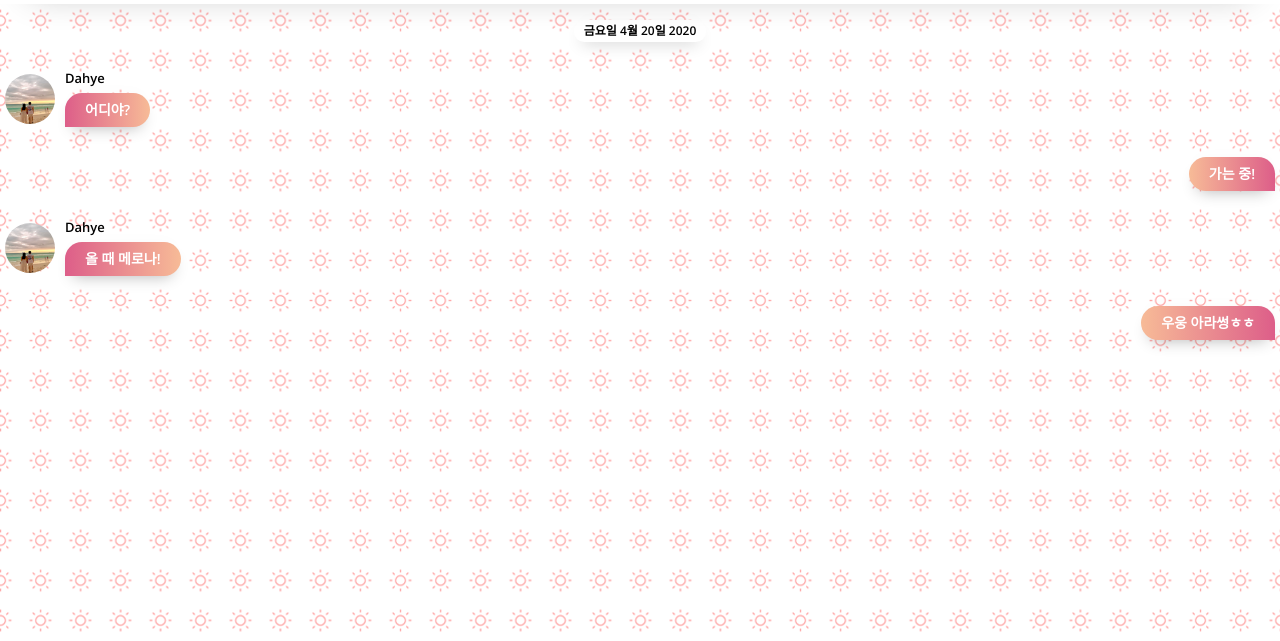
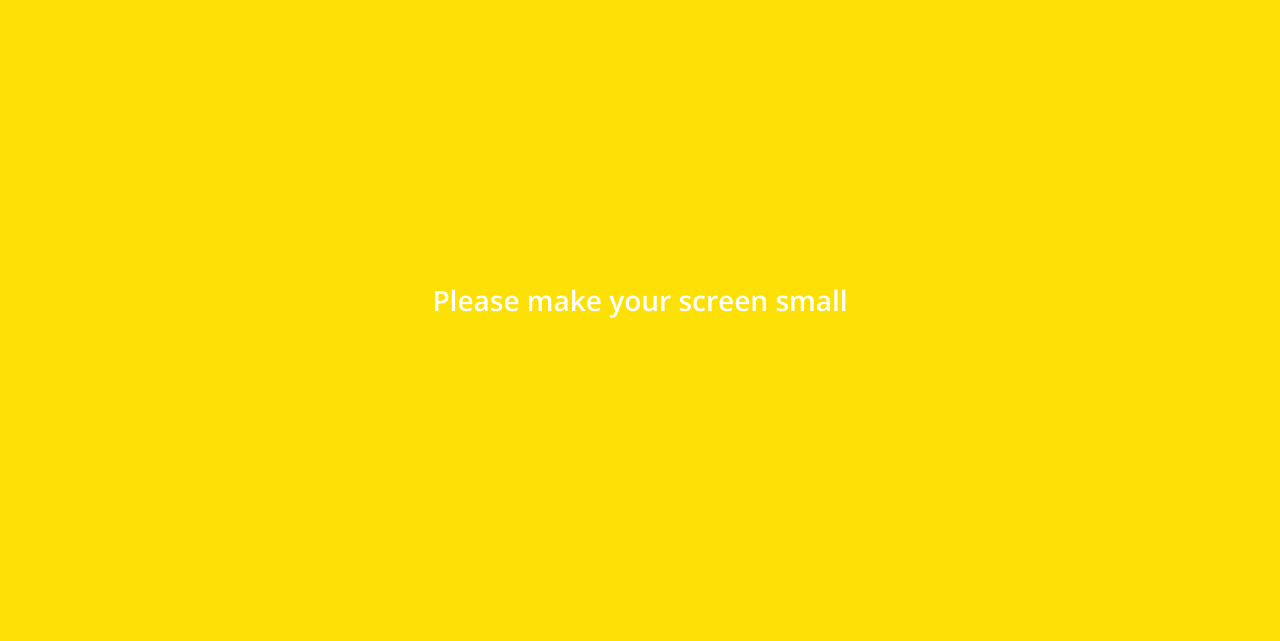
Before and after one commit to wnsdnjs95/kokoatalk-clone, a plain HTML site: page chat.html in a window 1280 px wide. Shown: the part 100-741 px from the top of the page. Drawn offline with nearby package versions, Linux system fonts and the light colour scheme.

Commit message:
media query

```diff
--- a/chat.html
+++ b/chat.html
@@ -92,5 +92,8 @@
         </span>
       </div>
     </div>
+    <div class="bigScreen">
+      <span class="bigScreen__text">Please make your screen small</span>
+    </div>
   </body>
 </html>
--- /dev/null
+++ b/css/mobile.css
@@ -0,0 +1,25 @@
+.bigScreen {
+  position: fixed;
+  width: 100%;
+  height: 100%;
+  top: 0;
+  left: 0;
+  background-color: #fce006;
+  display: flex;
+  justify-content: center;
+  align-items: center;
+  font-weight: 600;
+  color: white;
+  font-size: 28px;
+  padding: 0px 20px;
+  text-align: center;
+  line-height: 1.5;
+  display: none;
+  z-index: 4;
+}
+
+@media screen and (min-width: 600px) {
+  .bigScreen {
+    display: flex;
+  }
+}
--- a/css/style.css
+++ b/css/style.css
@@ -9,6 +9,7 @@
 @import "more.css";
 @import "settings.css";
 @import "chat.css";
+@import "mobile.css";
 
 * {
   box-sizing: border-box;
```
Also changed, not shown: find.html (+3 -0 lines), friend.html (+3 -0 lines), index.html (+3 -0 lines), more.html (+3 -0 lines), settings.html (+3 -0 lines).
